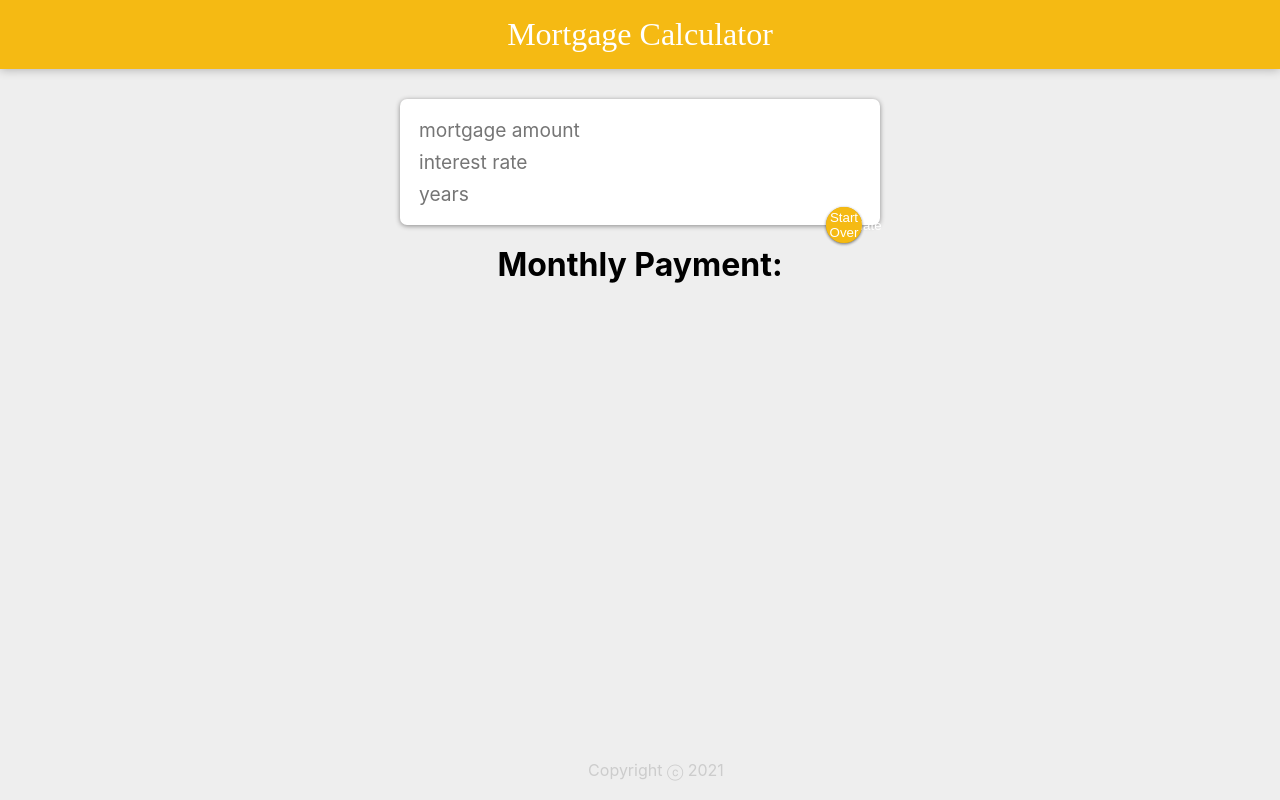
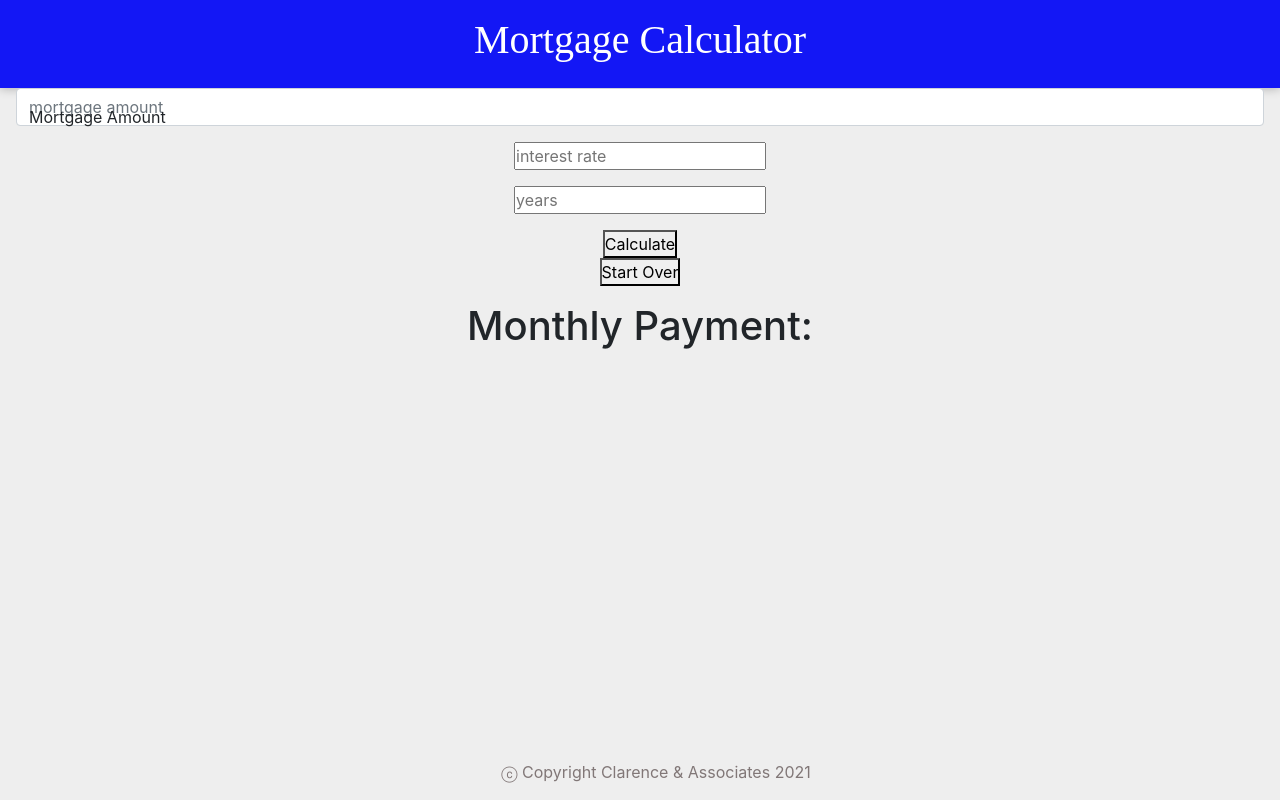
Before and after one commit to alpinetyler/mortgage-calculator, a React (Create React App) app: page / in a window 1280 px wide. Built offline with nearby package versions, Linux system fonts and the light colour scheme; a web font is replaced by a local one.

Commit message:
formatting changes

```diff
--- a/public/index.html
+++ b/public/index.html
@@ -1,9 +1,9 @@
 <!DOCTYPE html>
 <html lang="en">
   <head>
+    <link href="https://cdn.jsdelivr.net/npm/bootstrap@5.0.0-beta3/dist/css/bootstrap.min.css" rel="stylesheet" integrity="sha384-eOJMYsd53ii+scO/bJGFsiCZc+5NDVN2yr8+0RDqr0Ql0h+rP48ckxlpbzKgwra6" crossorigin="anonymous">
     <link font-family: "Montserrat", sans-serif;
-    href="https://fonts.googleapis.com/css?family=McLaren|Montserrat&display=swap"
-    rel="stylesheet" />
+    href="https://fonts.googleapis.com/css?family=McLaren|Montserrat&display=swap" rel="stylesheet" />
     <link rel="stylesheet" href="styles.css" />
     <meta charset="utf-8" />
     <link rel="icon" href="%PUBLIC_URL%/favicon.ico" />
@@ -43,5 +43,6 @@
       To begin the development, run `npm start` or `yarn start`.
       To create a production bundle, use `npm run build` or `yarn build`.
     -->
+    <script src="https://cdn.jsdelivr.net/npm/bootstrap@5.0.0-beta3/dist/js/bootstrap.bundle.min.js" integrity="sha384-JEW9xMcG8R+pH31jmWH6WWP0WintQrMb4s7ZOdauHnUtxwoG2vI5DkLtS3qm9Ekf" crossorigin="anonymous"></script>
   </body>
 </html>
--- a/public/styles.css
+++ b/public/styles.css
@@ -12,14 +12,14 @@
   }
 
   header {
-    background-color: #f5ba13;
+    background-color: #1317f5;
     margin: auto -16px;
     padding: 16px 32px;
     box-shadow: 0 0 10px 0 rgba(0, 0, 0, 0.3);
   }
 
   header h1 {
-    color: #fff;
+    color: rgb(255, 255, 255);
     font-family: "McLaren", cursive;
     font-weight: 200;
   }
@@ -33,9 +33,9 @@
   }
 
   footer p {
-    color: #ccc;
+    color: rgb(129, 119, 119);
   }
-  .note {
+  /* .note {
     background: #fff;
     border-radius: 7px;
     box-shadow: 0 2px 5px #ccc;
@@ -47,15 +47,15 @@
   .note h1 {
     font-size: 1.1em;
     margin-bottom: 6px;
-  }
-  .note p {
+  } */
+  /* .note p {
     font-size: 1.1em;
     margin-bottom: 10px;
     white-space: pre-wrap;
     word-wrap: break-word;
-  }
+  } */
 
-  .note button {
+  /* .note button {
     position: relative;
     float: right;
     margin-right: 10px;
@@ -65,9 +65,9 @@
     height: 36px;
     cursor: pointer;
     outline: none;
-  }
+  } */
 
-  form {
+  /* form {
     position: relative;
     width: 480px;
     margin: 30px auto 20px auto;
@@ -75,8 +75,8 @@
     padding: 15px;
     border-radius: 7px;
     box-shadow: 0 1px 5px rgb(138, 137, 137);
-  }
-  form input,
+  } */
+  /* form input,
   form textarea {
     width: 100%;
     border: none;
@@ -85,8 +85,8 @@
     font-size: 1.2em;
     font-family: inherit;
     resize: none;
-  }
-  form button {
+  } */
+  /* form button {
     position: absolute;
     right: 18px;
     bottom: -18px;
@@ -99,4 +99,4 @@
     box-shadow: 0 1px 3px rgba(0, 0, 0, 0.3);
     cursor: pointer;
     outline: none;
-  }
+  } */
--- a/src/components/App.js
+++ b/src/components/App.js
@@ -2,6 +2,7 @@ import React, { useState } from "react";
 import Form from './Form';
 import Header from './Header';
 import Footer from './Footer'
+import MonthlyPayment from './MonthlyPayment'
 import '../App.css';
 
 function App() {
@@ -47,11 +48,8 @@ function App() {
           ...prevValue,
           loanPayment: formatter.format(monthlyPayment),
         }
-
       })
-
     }
-
     if (!payment.amount) {
       setPayment({ loanPayment: "" })
     }
@@ -77,11 +75,12 @@ function App() {
         handleChange = {handleChange}
         clearContent = {clearContent}
         payment = {payment}
-
       />
 
-
-      <h1>Monthly Payment: {payment.loanPayment}</h1>
+      <MonthlyPayment
+      //  monthlyPayment = {MonthlyPayment}
+       loanPayment = {payment.loanPayment}
+      />
     <Footer />
     </div>
 
--- a/src/components/Footer.js
+++ b/src/components/Footer.js
@@ -4,7 +4,7 @@ function Footer() {
   const year = new Date().getFullYear();
   return (
     <footer>
-      <p>Copyright ⓒ {year}</p>
+      <p>ⓒ Copyright Clarence & Associates  {year}</p>
     </footer>
   );
 }
--- a/src/components/Form.js
+++ b/src/components/Form.js
@@ -6,7 +6,16 @@ import NumberFormat from 'react-number-format';
 function Form(props){
     return(
         <form onSubmit={props.handleSubmit}>
-        <p><NumberFormat thousandSeparator={true} prefix={'$'} type="text" name="amount" onChange={props.handleChange} value={props.payment.amount || ""} placeholder="mortgage amount" /> </p>
+        <div className="form-floating mb-3">
+          <p><input className="form-control" id="floatingInput" thousandSeparator={true} prefix={'$'} type="text" name="amount" onChange={props.handleChange} value={props.payment.amount || ""} placeholder="mortgage amount" /> </p>
+          <label for="floatingInput">Mortgage Amount</label>
+        </div>
+
+        {/* <div className="form-floating mb-3">
+        <input type="email" className="form-control" id="floatingInput" placeholder="name@example.com">
+        <label for="floatingInput">Email address</label>
+        </div> */}
+
         <p><input name="rate" onChange={props.handleChange} value={props.payment.rate || ""} placeholder="interest rate" /> </p>
         <p><input type="text" name="years" onChange={props.handleChange} value={props.payment.years || ""} placeholder="years" /> </p>
         <button type="submit">{props.payment.loanPayment ? "Re-Calculate" : "Calculate"}</button>
--- a/src/components/MonthlyPayment.js
+++ b/src/components/MonthlyPayment.js
@@ -0,0 +1,11 @@
+import React from "react";
+
+function MonthlyPayment(props) {
+  return (
+    <div>
+     <h1>Monthly Payment: {props.loanPayment}</h1>
+    </div>
+  );
+}
+
+export default MonthlyPayment;
```
